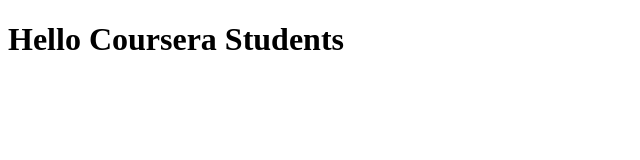
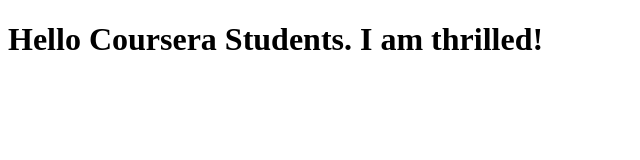
Before and after one commit to tgrieshop/coursera-test, a plain HTML site: page index.html in a window 1280 px wide. Shown: the whole page, without its empty margins (0-640 px from the left). Drawn offline with Linux system fonts and the light colour scheme.

Commit message:
next version of file.

```diff
--- a/index.html
+++ b/index.html
@@ -5,6 +5,6 @@
     <title>Hello Coursera</title>
   </head>
   <body>
-    <h1>Hello Coursera Students</h1>
+    <h1>Hello Coursera Students. I am thrilled!</h1>
   </body>
 </html>
```
